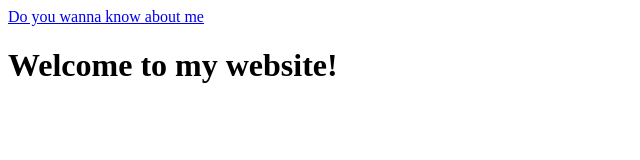
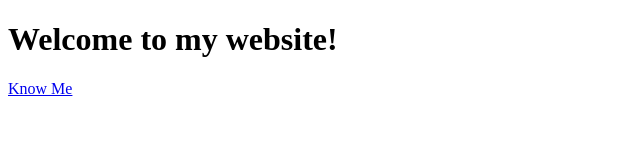
Before and after one commit to Bhanu3397/bhanu3397.github.io, a plain HTML site: page index.html in a window 1280 px wide. Shown: the whole page, without its empty margins (0-640 px from the left). Drawn offline with Linux system fonts and the light colour scheme.

Commit message:
Referenced aboutme to index.html

```diff
--- a/index.html
+++ b/index.html
@@ -14,8 +14,9 @@
         <link rel="stylesheet" href="">
     </head>
     <body>
-        <a href="./aboutme.html">Do you wanna know about me</a>
         <h1>Welcome to my website!</h1>
-                <script src="" async defer></script>
     </body>
+    <div>
+        <a href="./aboutme.html">Know Me</a>
+    </div>
 </html>
```
Also changed, not shown: aboutme.html (+1 -1 lines).
